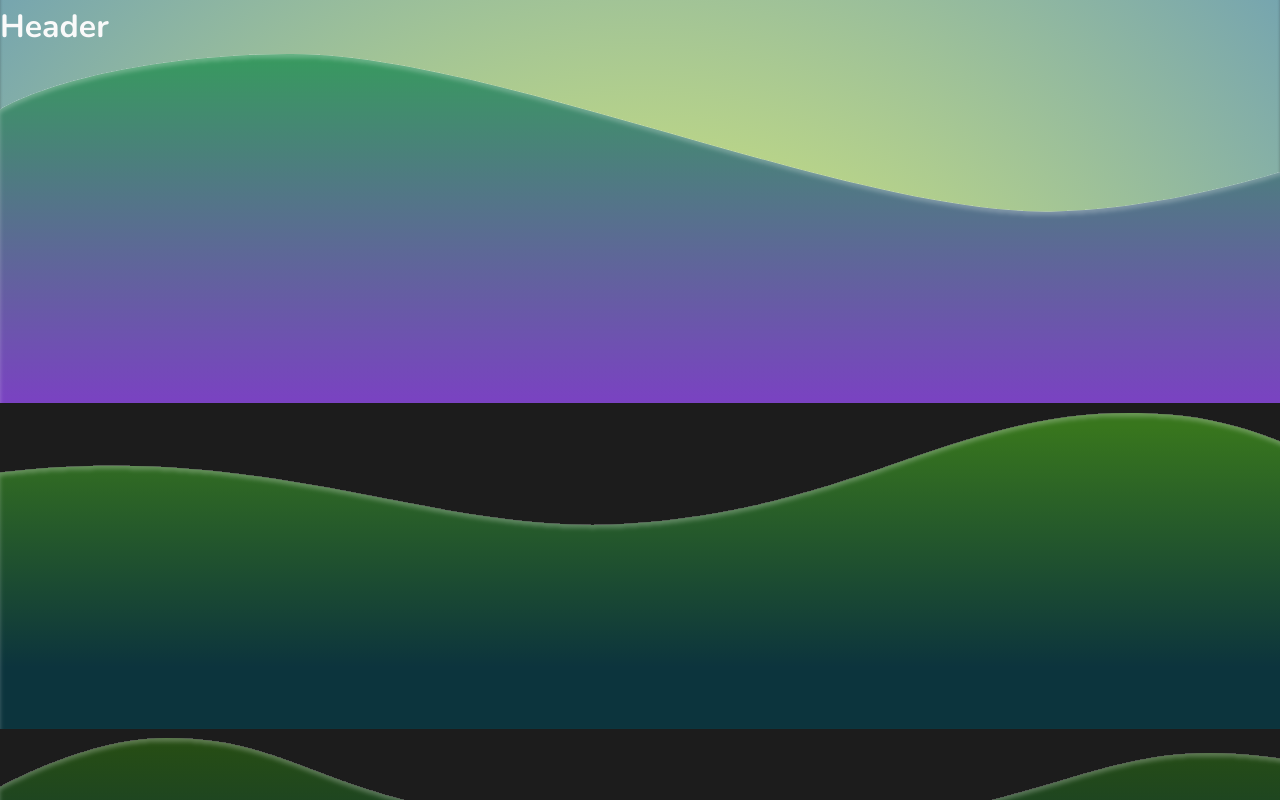
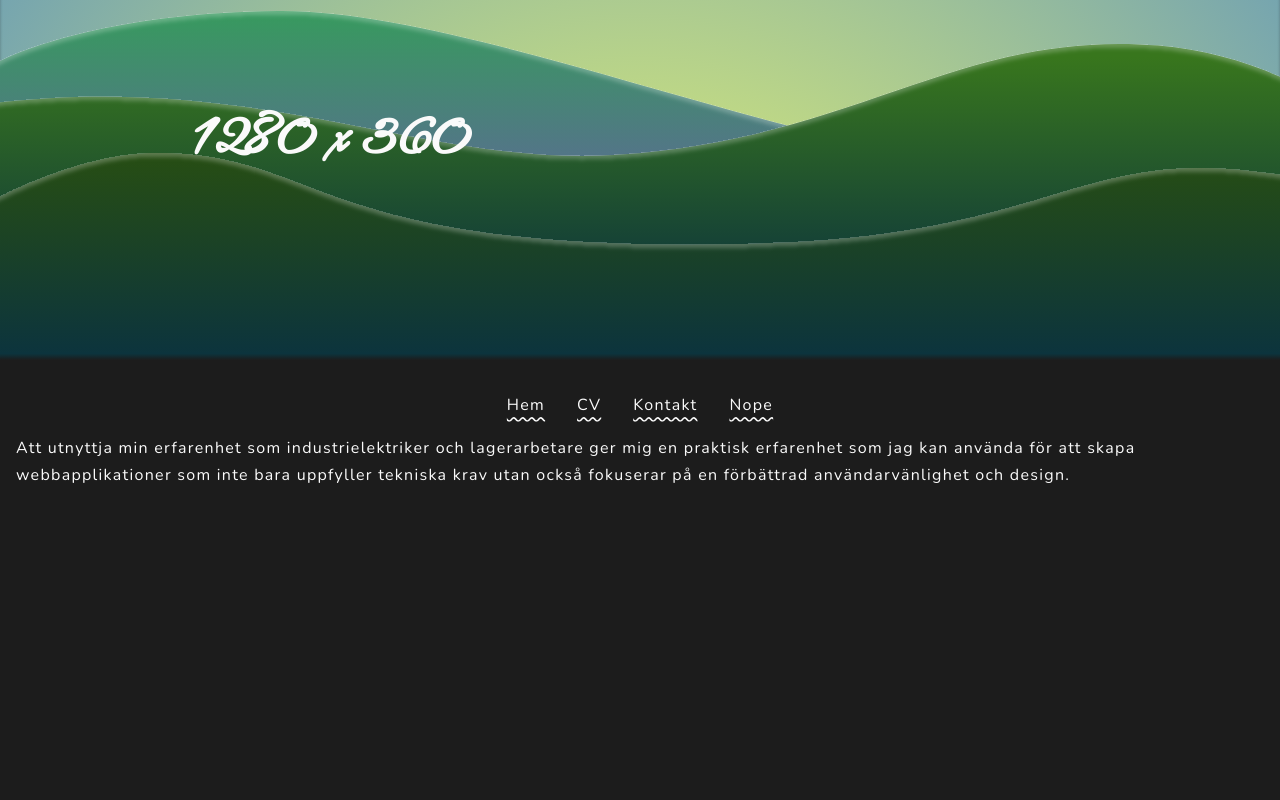
Before and after one commit to coffeetails/portfolio, a React (Vite) app: page / in a window 1280 px wide. Shown: the top 800 px of the page. Built offline with nearby package versions, Linux system fonts and the light colour scheme.

Commit message:
figuring out SVGs. Still.

```diff
--- a/src/routes/root.css
+++ b/src/routes/root.css
@@ -1,20 +1,26 @@
 
 header {
     width: 100vw;
-    height: 35vh;
+    height: 45vh;
     background-color: #76A5AF;
-    background-image: radial-gradient(circle at 50% 200%, rgba(246,255,102,1) 0%, rgba(118,165,175,1) 100%); /* TODO: Needs more tweaking */
+    background-image: radial-gradient(circle at 50% 125%, rgba(246,255,102,1) 0%, rgba(118,165,175,1) 100%); /* TODO: Needs more tweaking */
     box-shadow: inset 0px -4px 4px -2px #1C1C1C;
     z-index: 10;
+    position: relative;
 
-    /* .wrapper-wave { */
-        position: relative;
+    .header-text {
+        position: absolute;
+        top: 20%;
+        left: 15%;
+        z-index: 10;
+        font-size: 4.5rem;
+        font-family: 'Allison';
+    }
 
-        .wave {
-            position: absolute;
-            bottom: 0;
-            z-index: 5;
-        }
-
-    /* } */
+    .wave {
+        position: absolute;
+        bottom: 0;
+        left: -10px;
+        z-index: 5;
+    }
 }
--- a/src/routes/root.jsx
+++ b/src/routes/root.jsx
@@ -1,22 +1,32 @@
 import { Outlet, Link } from "react-router-dom";
 // <Outlet /> is where the content will show
+import { useLayoutEffect, useState, useRef } from "react";
 
 import './root.css';
 import WaveOne from '/wave1.svg';
 import WaveTwo from '/wave2.svg';
 import WaveThree from '/wave3.svg';
+import WaveTest from './waveTest';
 
 export default function Root() {
-    console.log(WaveThree);
+    let headerElem = useRef(null);
+    let [height, setHeight] = useState(null);
+    let [width, setWidth] = useState(null);
+    useLayoutEffect(() => setHeight(headerElem.current.offsetHeight));
+    useLayoutEffect(() => setWidth(headerElem.current.offsetWidth));
+    useLayoutEffect(() => console.log(headerElem));
 
     return (
         <>
-        <header>
-            <h1>Header</h1>
+        <header ref={headerElem}>
+            <h1 className="header-text">{width + " x " + height}</h1>
             {/* <div className="wrapper-wave"> */}
-                <object data={WaveOne} type="image/svg+xml"></object>
-                <object data={WaveTwo} type="image/svg+xml"></object>
-                <object data={WaveThree} type="image/svg+xml"></object>
+
+                <object data={WaveOne} type="image/svg+xml" className="wave"></object>
+                <object data={WaveTwo} type="image/svg+xml" className="wave"></object>
+                <object data={WaveThree} type="image/svg+xml" className="wave"></object>
+
+                <WaveTest width={width} height={height} />
 
             {/* </div> */}
         </header>
--- /dev/null
+++ b/src/routes/waveTest.jsx
@@ -0,0 +1,31 @@
+export default function CV({width, height}) {
+    console.log("width & height of header", width, height);
+    const originalPath = "M0 349V55.723C28.6822 37.9142 126.392 1.84192 287.772 0.023148C489.497 -2.25032 857.048 163.713 1056.49 157.461C1216.05 152.459 1378.65 87.5515 1440 55.723V349H0Z";
+    let halfHeight = height/2;
+    console.log(halfHeight);
+    let newPath = "M0."+{halfHeight}+"V55.723 C1216.05 152.459 1378.65 87.5515 "+{halfHeight}+" 55.723 V"+{halfHeight}+"H0Z";
+
+    return (
+        <svg width="100%" height="349" viewBox={"0 0 1440 349"} fill="none" xmlns="http://www.w3.org/2000/svg" className="wave">
+            <g filter="url(#filter0_i_705_1597)">
+                <path d={newPath} fill="url(#paint0_linear_705_1597)"/>
+            </g>
+            <defs>
+                <filter id="filter0_i_705_1597" x="0" y="0" width="100%" height="353" filterUnits="userSpaceOnUse" color-interpolation-filters="sRGB">
+                    <feFlood flood-opacity="0" result="BackgroundImageFix"/>
+                    <feBlend mode="normal" in="SourceGraphic" in2="BackgroundImageFix" result="shape"/>
+                    <feColorMatrix in="SourceAlpha" type="matrix" values="0 0 0 0 0 0 0 0 0 0 0 0 0 0 0 0 0 0 127 0" result="hardAlpha"/>
+                    <feOffset dy="4"/>
+                    <feGaussianBlur stdDeviation="2"/>
+                    <feComposite in2="hardAlpha" operator="arithmetic" k2="-1" k3="1"/>
+                    <feColorMatrix type="matrix" values="0 0 0 0 1 0 0 0 0 1 0 0 0 0 1 0 0 0 0.25 0"/>
+                    <feBlend mode="normal" in2="shape" result="effect1_innerShadow_705_1597"/>
+                </filter>
+                <linearGradient id="paint0_linear_705_1597" x1="720" y1="0" x2="720" y2="349" gradientUnits="userSpaceOnUse">
+                    <stop stop-color="#379A5E"/>
+                    <stop offset="1" stop-color="#7A42C2"/>
+                </linearGradient>
+            </defs>
+        </svg>
+    );
+}
```
Also changed, not shown: public/wave2.svg, public/wave3.svg.
